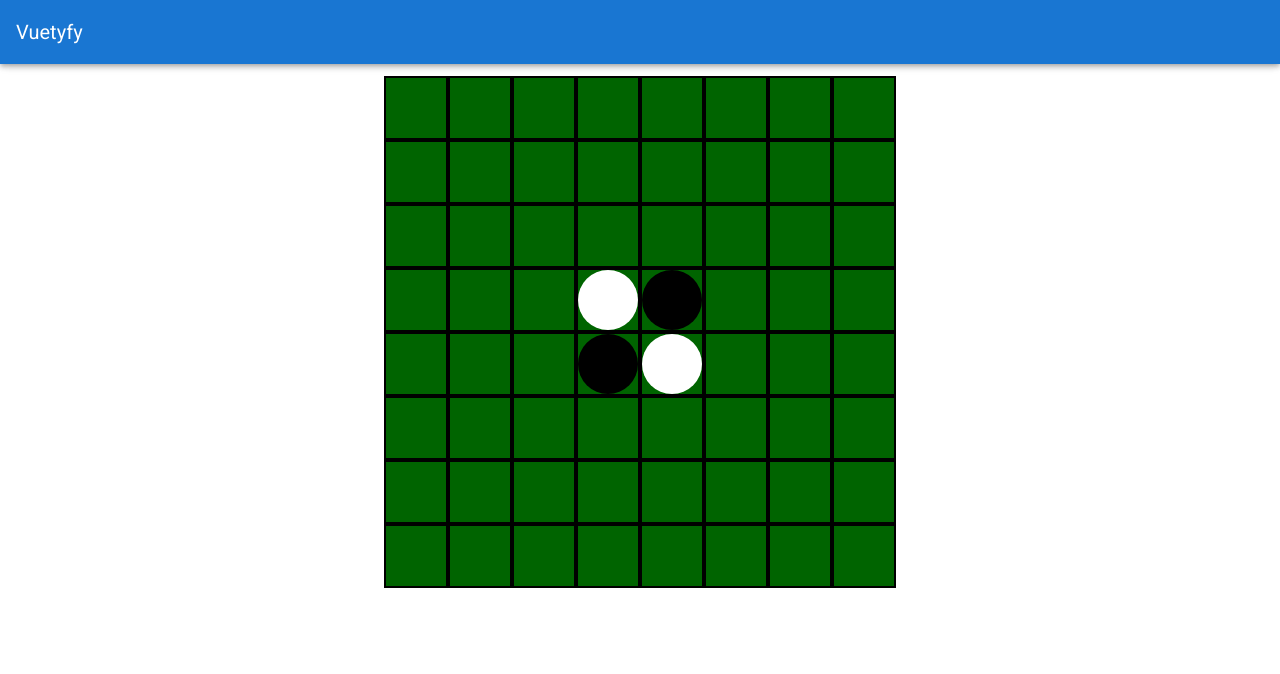
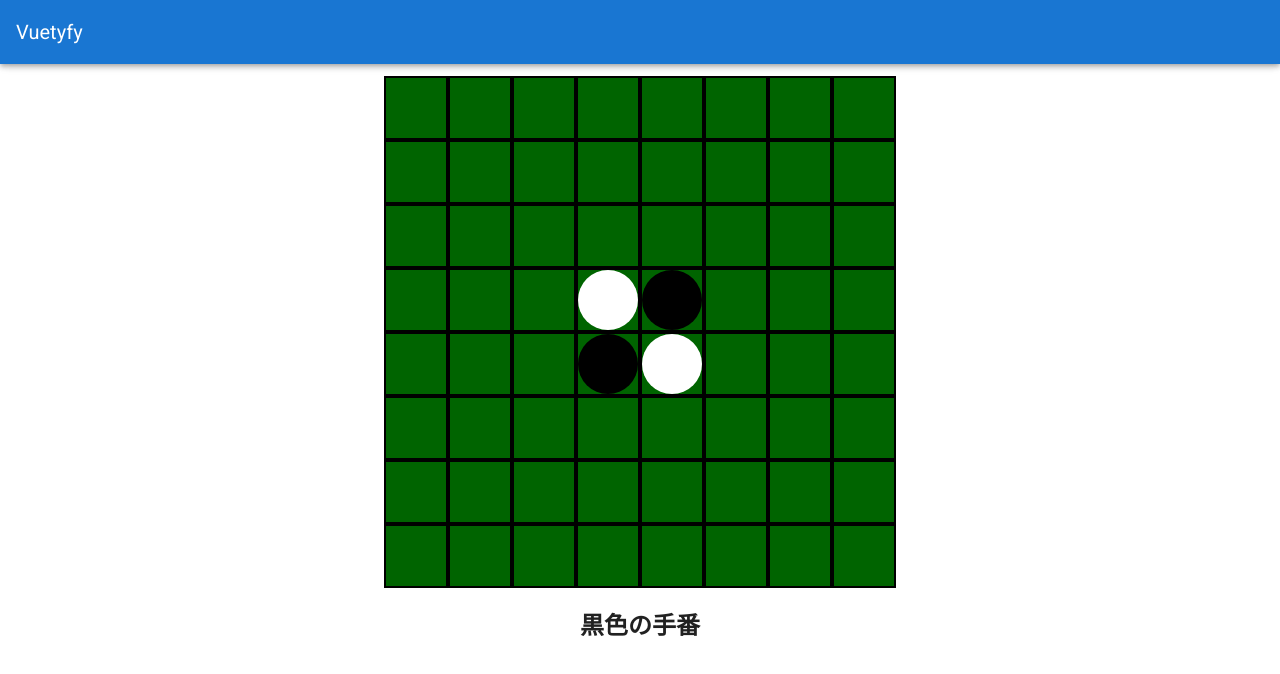
Before and after one commit to kazuto0291/vuetify-lesson, a Vue app: page /game in a window 1280 px wide. Shown: the top 674 px of the page. Built offline with nearby package versions, Linux system fonts and the light colour scheme.

Commit message:
ターンの表示実装

```diff
--- a/src/components/reversi/VGame.vue
+++ b/src/components/reversi/VGame.vue
@@ -7,13 +7,18 @@
       :board="board"
       />
     </v-layout>
+    <v-layout
+    justify-center>
+      <h2 class="mt-5">{{current}}</h2>
+    </v-layout>
+
   </v-container>
 </template>
 
 <script lang="ts">
 import { Vue, Component } from 'vue-property-decorator';
 import VBoard from '@/components/reversi/VBoard.vue';
-import { Board } from '@/models/reversi';
+import { Board, CellState } from '@/models/reversi';
 
 @Component ({
   components: {
@@ -23,6 +28,14 @@ import { Board } from '@/models/reversi';
 export default class VGame extends Vue {
 
   public board: Board = new Board();
+
+  public get current() {
+    if (this.board.turn === CellState.White) {
+      return '白色の手番'
+    } else {
+      return '黒色の手番'
+    }
+  }
 }
 
 </script>
```
